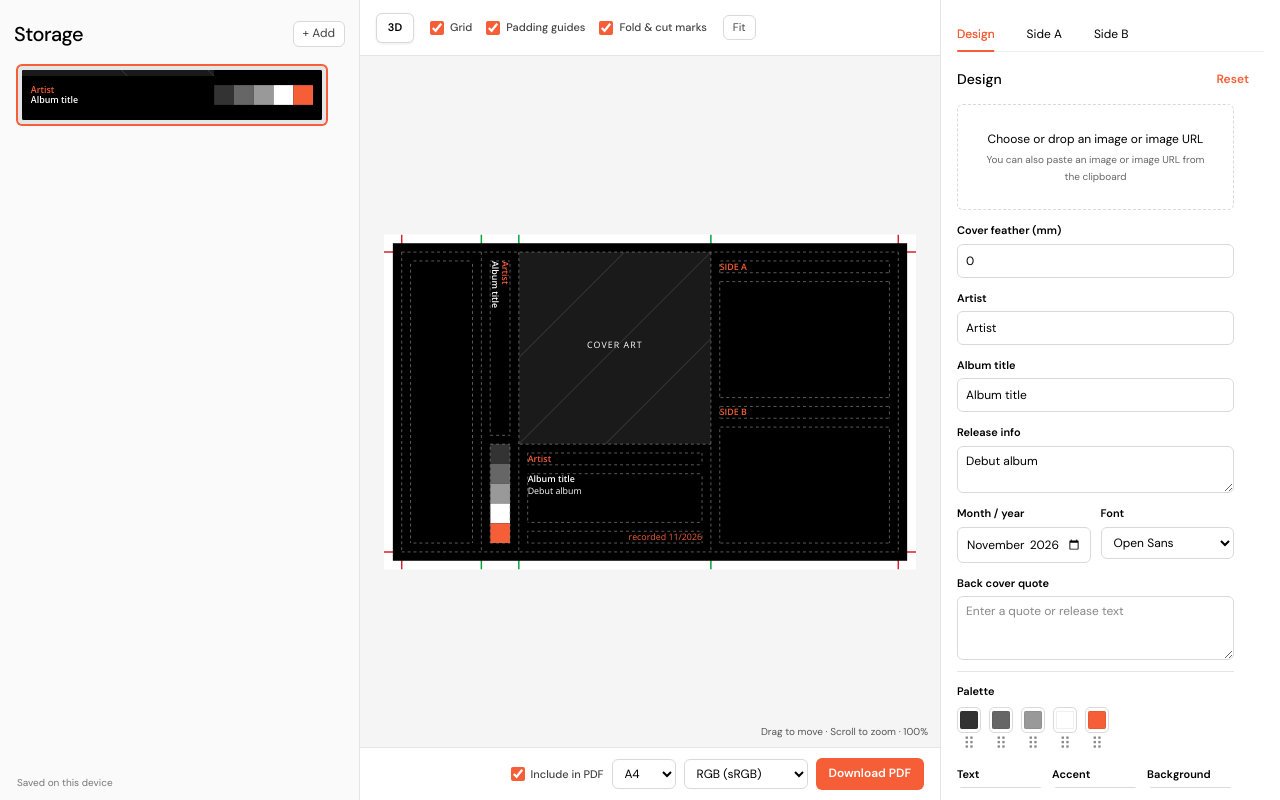
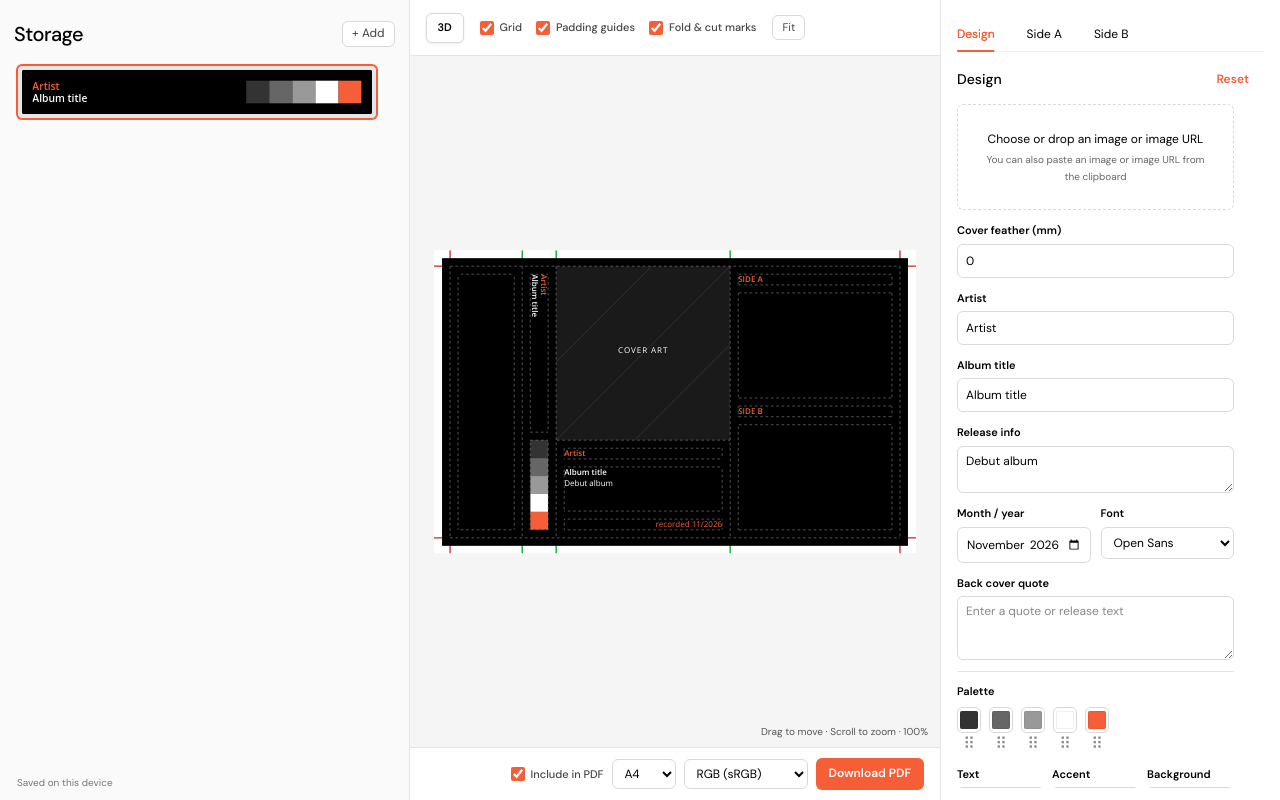
Before and after one commit to vasilstar97/j-card-designer, a React (Vite) app: page / in a window 1280 px wide. Built offline with nearby package versions, Linux system fonts and the light colour scheme.

Commit message:
Keep storage spines at panel proportions and expand sidebar

```diff
--- a/src/components/CardStorage.jsx
+++ b/src/components/CardStorage.jsx
@@ -31,7 +31,8 @@ const CardSpine = React.memo(function CardSpine({ data }) {
 
 export default function CardStorage({ cards, activeCardId, onSelectCard, onAddCard, onCloseCard }) {
   return (
-    <aside className="storage-sidebar" aria-label="Cassette storage">
+    <aside className="storage-sidebar" aria-label="Cassette storage"
+      style={{ "--spine-width": `${PANEL.height}mm`, "--spine-aspect": PANEL.height / PANEL.side }}>
       <div className="editor-heading">
         <h2>Storage</h2>
         <button className="storage-add" type="button" aria-label="Add J-card" onClick={onAddCard}>+ Add</button>
--- a/styles.css
+++ b/styles.css
@@ -27,7 +27,7 @@ button { cursor: pointer; }
 
 .workspace {
   display: grid;
-  grid-template-columns: minmax(280px, 360px) minmax(380px, 1fr) minmax(280px, 340px);
+  grid-template-columns: minmax(280px, max-content) minmax(380px, 1fr) minmax(280px, 340px);
   height: 100dvh;
   min-height: 0;
   overflow: hidden;
@@ -161,15 +161,15 @@ h1, h2 { margin: 0; font-size: 20px; letter-spacing: -.55px; }
 .preview-guide-options { display: flex; flex-wrap: wrap; align-items: center; gap: 8px 14px; min-width: 0; }
 .guide-toggle { display: inline-flex; align-items: center; gap: 6px; color: #444; font-size: 11px; font-weight: 500; white-space: nowrap; cursor: pointer; }
 .guide-toggle input { width: 14px; height: 14px; margin: 0; accent-color: var(--accent); cursor: pointer; }
-.storage-sidebar { display: flex; flex-direction: column; min-height: 0; padding: 16px 14px 12px; border-right: 1px solid var(--line); background: #fafafa; }
+.storage-sidebar { display: flex; flex-direction: column; width: min(32vw, calc(var(--spine-width) + 60px)); min-width: 280px; min-height: 0; padding: 16px 14px 12px; border-right: 1px solid var(--line); background: #fafafa; }
 .storage-add { padding: 5px 9px; border: 1px solid #d9d9d9; border-radius: 6px; background: #fff; color: #444; font-size: 12px; }
 .storage-add:hover { color: var(--accent); border-color: var(--accent); }
 .cassette-stack { flex: 1; min-height: 0; display: flex; flex-direction: column; gap: 10px; overflow-y: scroll; scrollbar-gutter: stable; padding: 3px; }
-.cassette-item { position: relative; flex: 0 0 auto; border: 1px solid #bfc1c4; border-radius: 5px; padding: 4px; background: #e4e5e6; box-shadow: 0 2px 2px #00000012; }
+.cassette-item { position: relative; flex: 0 0 auto; width: 100%; max-width: calc(var(--spine-width) + 10px); border: 1px solid #bfc1c4; border-radius: 5px; padding: 4px; background: #e4e5e6; box-shadow: 0 2px 2px #00000012; }
 .cassette-item.is-active { border-color: var(--accent); box-shadow: 0 0 0 1px var(--accent); }
-.cassette-select { display: block; width: 100%; min-height: 48px; padding: 0; border: 0; border-radius: 2px; overflow: hidden; aspect-ratio: 6; }
+.cassette-select { display: block; width: 100%; padding: 0; border: 0; border-radius: 2px; overflow: hidden; aspect-ratio: var(--spine-aspect); }
 .cassette-select:focus-visible { outline: 2px solid var(--accent); outline-offset: 2px; }
-.cassette-spine { display: block; width: 100%; height: 100%; pointer-events: none; }
+.cassette-spine { display: block; width: 100%; height: auto; pointer-events: none; }
 .cassette-remove { position: absolute; right: 8px; top: 50%; transform: translateY(-50%); width: 26px; height: 26px; padding: 0; border: 1px solid #ffffff66; border-radius: 3px; background: #111c; color: #fff; font-size: 18px; line-height: 22px; opacity: 0; pointer-events: none; }
 .cassette-item:hover .cassette-remove, .cassette-item:has(:focus-visible) .cassette-remove { opacity: 1; pointer-events: auto; }
 .cassette-remove:hover { background: #b42318; }
@@ -250,6 +250,7 @@ h1, h2 { margin: 0; font-size: 20px; letter-spacing: -.55px; }
 
 @media (max-width: 900px) {
   .workspace { grid-template-columns: 280px minmax(320px, 1fr) 280px; }
+  .storage-sidebar { width: auto; min-width: 0; }
   .editor, .inner-editor { padding-right: 12px; padding-left: 12px; }
   .preview-guide-options { column-gap: 10px; }
   .palette-colors { gap: 6px; }
```
